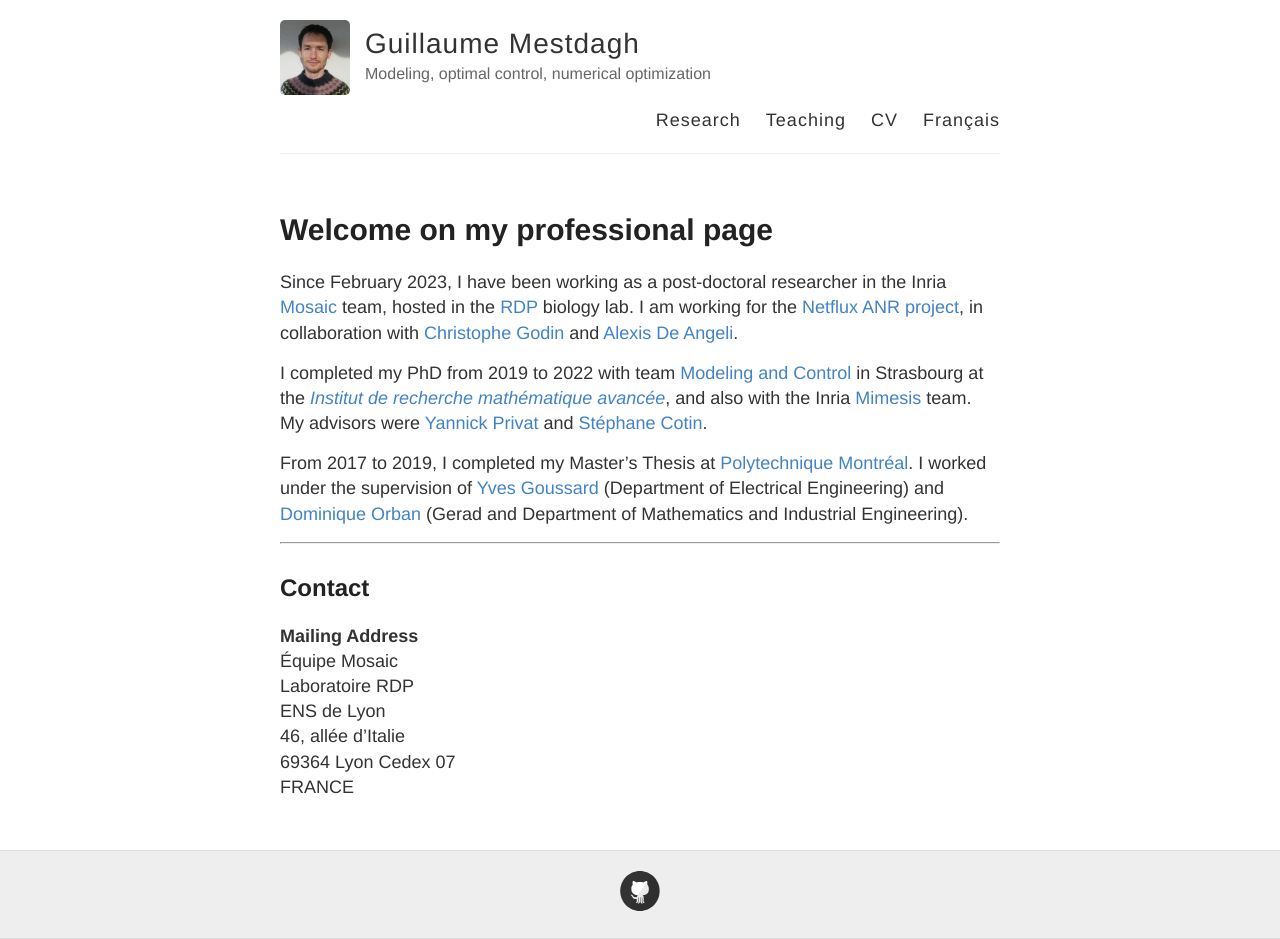
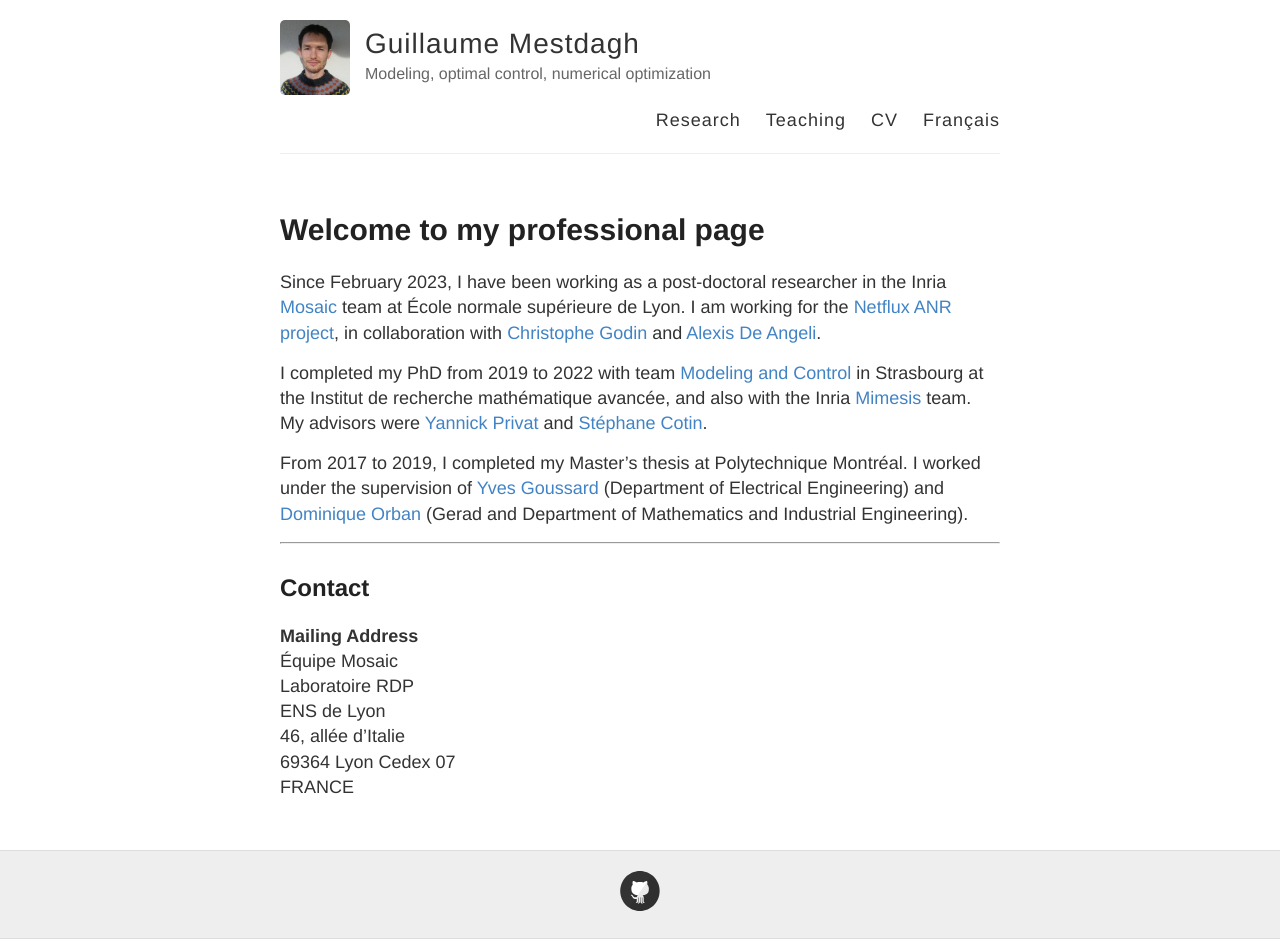
Before and after one commit to gmestdagh/gmestdagh.github.io, a Jekyll site: the page built from home.md, in a window 1280 px wide. Built offline with Jekyll 4.4.1, drawn with Linux system fonts in a browser that asks for light colours; our own code applies the rules of GitHub Pages for plain Markdown files.

```diff
--- a/home.md
+++ b/home.md
@@ -3,37 +3,34 @@ layout: english
 permalink: /home/
 ---
 
-# Welcome on my professional page
+# Welcome to my professional page
 
 Since February 2023, I have been working as a post-doctoral researcher in the
-Inria [Mosaic][mosaic] team, hosted in the [RDP][rdp] biology lab.
-I am working for the   [Netflux ANR project][netflux], in collaboration with
+Inria [Mosaic][mosaic] team at École normale supérieure de Lyon.
+I am working for the [Netflux ANR project][netflux], in collaboration with
 [Christophe Godin][cgodin] and [Alexis De Angeli][adeangeli].
 
 [mosaic]: https://team.inria.fr/mosaic/
-[rdp]: http://www.ens-lyon.fr/RDP/
 [netflux]: https://anr.fr/Projet-ANR-21-CE13-0039
 [cgodin]: https://team.inria.fr/mosaic/welcome/team-members/christophe-godin/
 [adeangeli]: https://www1.montpellier.inra.fr/wp-inra/bpmp/en/research/the-teams/ion-flux-coordination-and-signaling-in-plant-cells-influx/
 
 I completed my PhD from 2019 to 2022 with team [Modeling and Control][moco]
-in Strasbourg at the *[Institut de recherche mathématique avancée][irma]*,
+in Strasbourg at the Institut de recherche mathématique avancée,
 and also with the Inria [Mimesis][mimesis] team.
 My advisors were [Yannick Privat][yprivat] and [Stéphane Cotin][scotin].
 
-[moco]: https://irma.math.unistra.fr/rubrique162.html
-[irma]: https://irma.math.unistra.fr/
+[moco]: https://irma.math.unistra.fr/teams/moco.html
 [mimesis]: https://mimesis.inria.fr
 [yprivat]: https://irma.math.unistra.fr/~privat/
 [scotin]: https://mimesis.inria.fr/speaker/stephane-cotin/
 
-From 2017 to 2019, I completed my Master's Thesis at
-[Polytechnique Montréal][polymtl].
+From 2017 to 2019, I completed my Master's thesis at
+Polytechnique Montréal.
 I worked under the supervision of [Yves Goussard][ygoussard] (Department of
 Electrical Engineering) and [Dominique Orban][dorban] (Gerad and Department of
 Mathematics and Industrial Engineering).
 
-[polymtl]: https://www.polymtl.ca
 [ygoussard]: https://www.polymtl.ca/expertises/goussard-yves
 [dorban]: https://www.gerad.ca/fr/people/dominique-orban
 
```
Also changed, not shown: enseignement.md (+2 -2 lines), index.md (+3 -7 lines), recherche.md (+21 -11 lines), research.md (+22 -10 lines), teaching.md (+2 -2 lines), Gemfile.lock, 2 other files.
